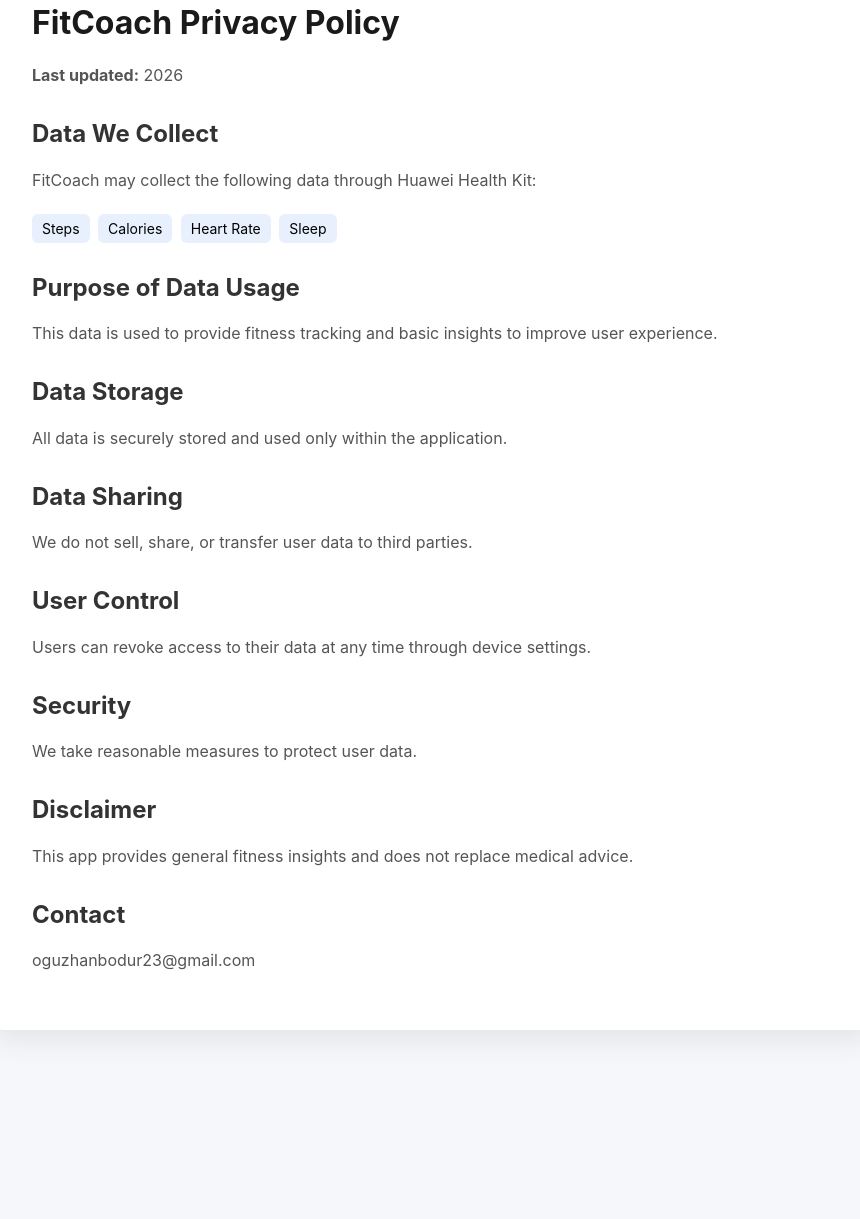
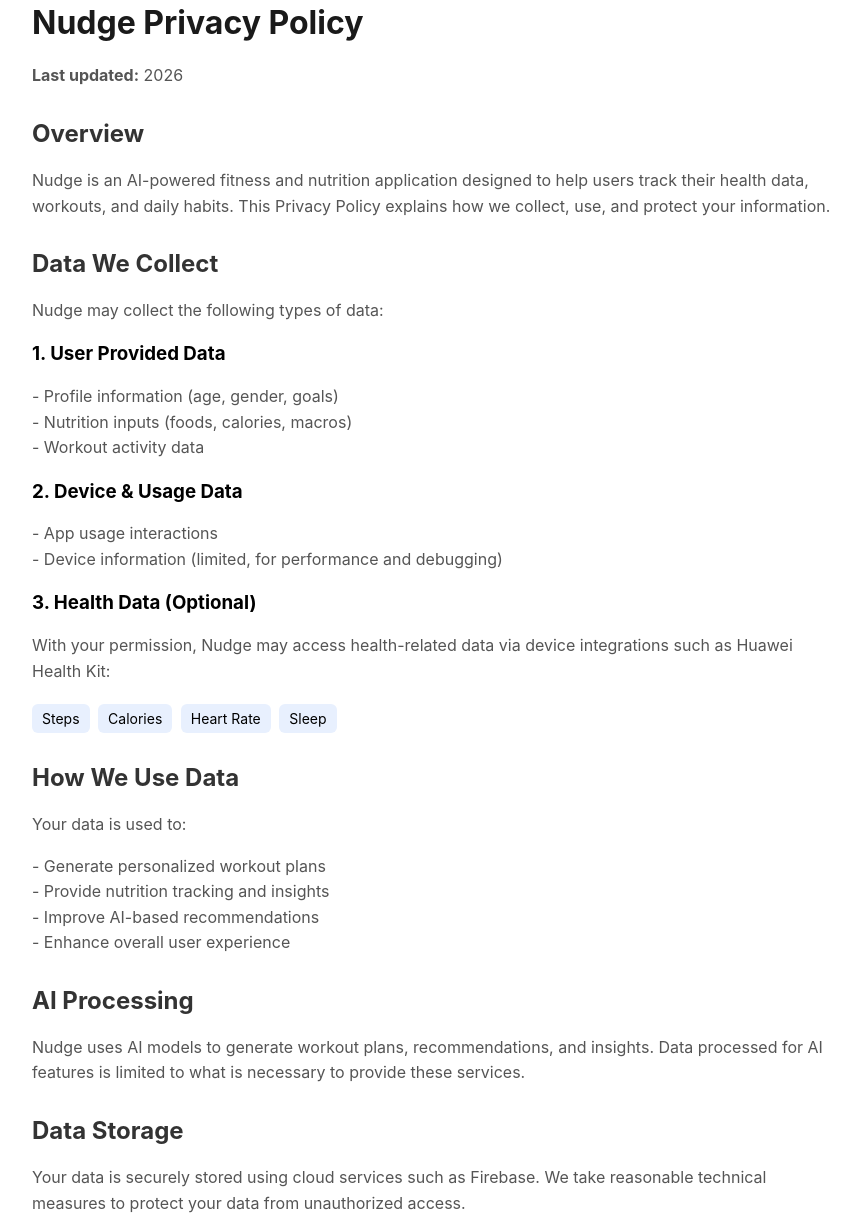
Before and after one commit to M0NAREKS/fitcoach-legal, a plain HTML site: page privacy.html in a window 1280 px wide. Shown: the part 77-1296 px from the top of the page, without its empty margins (208-1068 px from the left). Before the commit the page ends 1147 px from the top, so only its background shows below. Drawn offline with Linux system fonts and the light colour scheme.

Commit message:
Update privacy.html

```diff
--- a/privacy.html
+++ b/privacy.html
@@ -2,7 +2,7 @@
 <html lang="en">
 <head>
 <meta charset="UTF-8">
-<title>FitCoach Privacy Policy</title>
+<title>Nudge Privacy Policy</title>
 <style>
   body {
     font-family: -apple-system, BlinkMacSystemFont, "Segoe UI", Roboto;
@@ -18,18 +18,9 @@
     border-radius: 12px;
     box-shadow: 0 10px 30px rgba(0,0,0,0.08);
   }
-  h1 {
-    margin-top: 0;
-    color: #1a1a1a;
-  }
-  h2 {
-    margin-top: 30px;
-    color: #333;
-  }
-  p {
-    color: #555;
-    line-height: 1.6;
-  }
+  h1 { margin-top: 0; color: #1a1a1a; }
+  h2 { margin-top: 30px; color: #333; }
+  p { color: #555; line-height: 1.6; }
   .tag {
     background: #e8f0fe;
     padding: 6px 10px;
@@ -43,11 +34,30 @@
 <body>
 
 <div class="container">
-  <h1>FitCoach Privacy Policy</h1>
+  <h1>Nudge Privacy Policy</h1>
   <p><strong>Last updated:</strong> 2026</p>
 
+  <h2>Overview</h2>
+  <p>Nudge is an AI-powered fitness and nutrition application designed to help users track their health data, workouts, and daily habits. This Privacy Policy explains how we collect, use, and protect your information.</p>
+
   <h2>Data We Collect</h2>
-  <p>FitCoach may collect the following data through Huawei Health Kit:</p>
+  <p>Nudge may collect the following types of data:</p>
+
+  <h3>1. User Provided Data</h3>
+  <p>
+    - Profile information (age, gender, goals)<br>
+    - Nutrition inputs (foods, calories, macros)<br>
+    - Workout activity data
+  </p>
+
+  <h3>2. Device & Usage Data</h3>
+  <p>
+    - App usage interactions<br>
+    - Device information (limited, for performance and debugging)
+  </p>
+
+  <h3>3. Health Data (Optional)</h3>
+  <p>With your permission, Nudge may access health-related data via device integrations such as Huawei Health Kit:</p>
   <div>
     <span class="tag">Steps</span>
     <span class="tag">Calories</span>
@@ -55,26 +65,47 @@
     <span class="tag">Sleep</span>
   </div>
 
-  <h2>Purpose of Data Usage</h2>
-  <p>This data is used to provide fitness tracking and basic insights to improve user experience.</p>
+  <h2>How We Use Data</h2>
+  <p>Your data is used to:</p>
+  <p>
+    - Generate personalized workout plans<br>
+    - Provide nutrition tracking and insights<br>
+    - Improve AI-based recommendations<br>
+    - Enhance overall user experience
+  </p>
+
+  <h2>AI Processing</h2>
+  <p>Nudge uses AI models to generate workout plans, recommendations, and insights. Data processed for AI features is limited to what is necessary to provide these services.</p>
 
   <h2>Data Storage</h2>
-  <p>All data is securely stored and used only within the application.</p>
+  <p>Your data is securely stored using cloud services such as Firebase. We take reasonable technical measures to protect your data from unauthorized access.</p>
 
   <h2>Data Sharing</h2>
-  <p>We do not sell, share, or transfer user data to third parties.</p>
+  <p>We do not sell, rent, or share your personal data with third parties for marketing purposes.</p>
+
+  <p>Data may be processed by trusted third-party services (such as Firebase) strictly for application functionality.</p>
 
   <h2>User Control</h2>
-  <p>Users can revoke access to their data at any time through device settings.</p>
+  <p>
+    - You can update or delete your data within the app.<br>
+    - You can revoke permissions (e.g., health data) through your device settings.
+  </p>
 
   <h2>Security</h2>
-  <p>We take reasonable measures to protect user data.</p>
+  <p>We implement standard security practices to protect your information. However, no system is completely secure.</p>
+
+  <h2>Children’s Privacy</h2>
+  <p>Nudge is not intended for use by children under the age of 13.</p>
 
   <h2>Disclaimer</h2>
-  <p>This app provides general fitness insights and does not replace medical advice.</p>
+  <p>This application provides general fitness and nutrition guidance and does not replace professional medical advice.</p>
+
+  <h2>Changes to This Policy</h2>
+  <p>We may update this Privacy Policy from time to time. Changes will be reflected on this page.</p>
 
   <h2>Contact</h2>
   <p>oguzhanbodur23@gmail.com</p>
+
 </div>
 
 </body>
```
